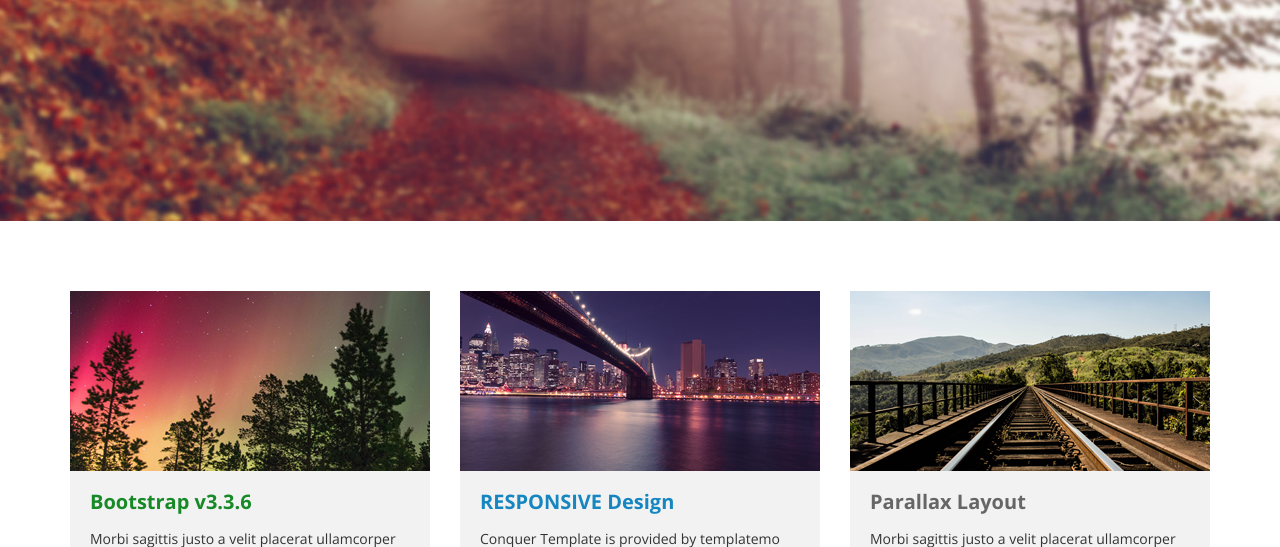
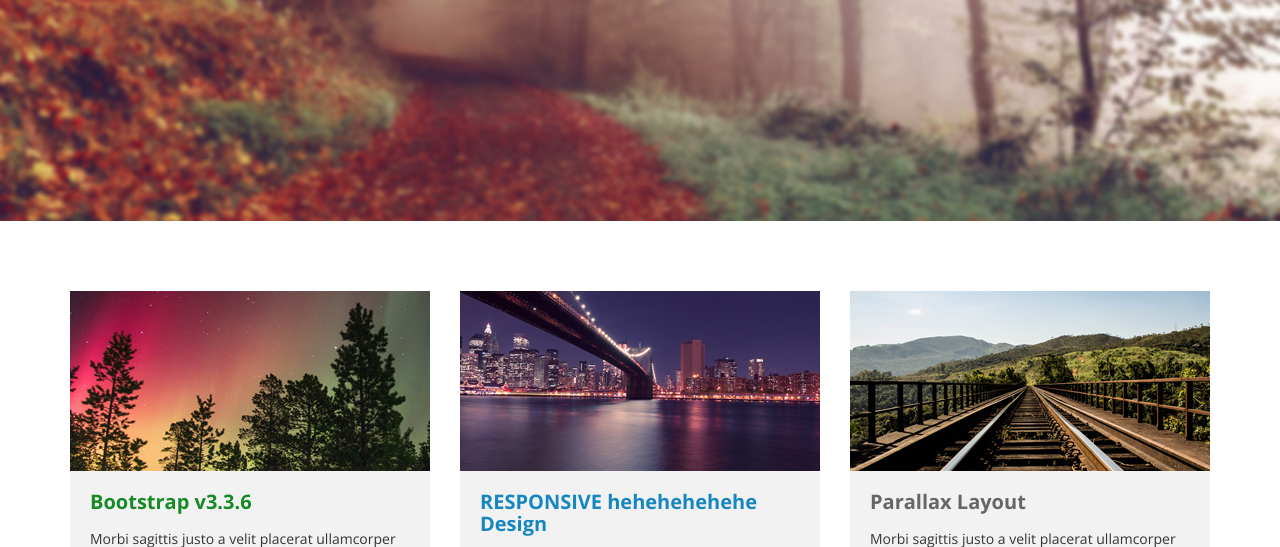
Before and after one commit to Ozumii/Learning, a plain HTML site: page index.html in a window 1280 px wide. Shown: the part 394-941 px from the top of the page. Drawn offline with nearby package versions, Linux system fonts and the light colour scheme.

Commit message:
hehehehehehe

```diff
--- a/index.html
+++ b/index.html
@@ -66,7 +66,7 @@ http://www.templatemo.com/tm-476-conquer
 					<div class="col-sm-4">
 						<div class="feature-content">
 							<img src="img/1-2.jpg" alt="Image">
-							<h2 class="feature-content-title blue-text">RESPONSIVE Design</h2>
+							<h2 class="feature-content-title blue-text">RESPONSIVE hehehehehehe Design</h2>
 							<p class="feature-content-description">Conquer Template is provided by templatemo for free of charge. You can use this template for any kind of website. No credit link is required. All images by <a href="http://unsplash.com" target="_parent">Unsplash</a>. Thank you for visiting our website. Please come again!</p>
 							<a href="#" class="feature-content-link blue-btn">See Details</a>
 						</div>
```
